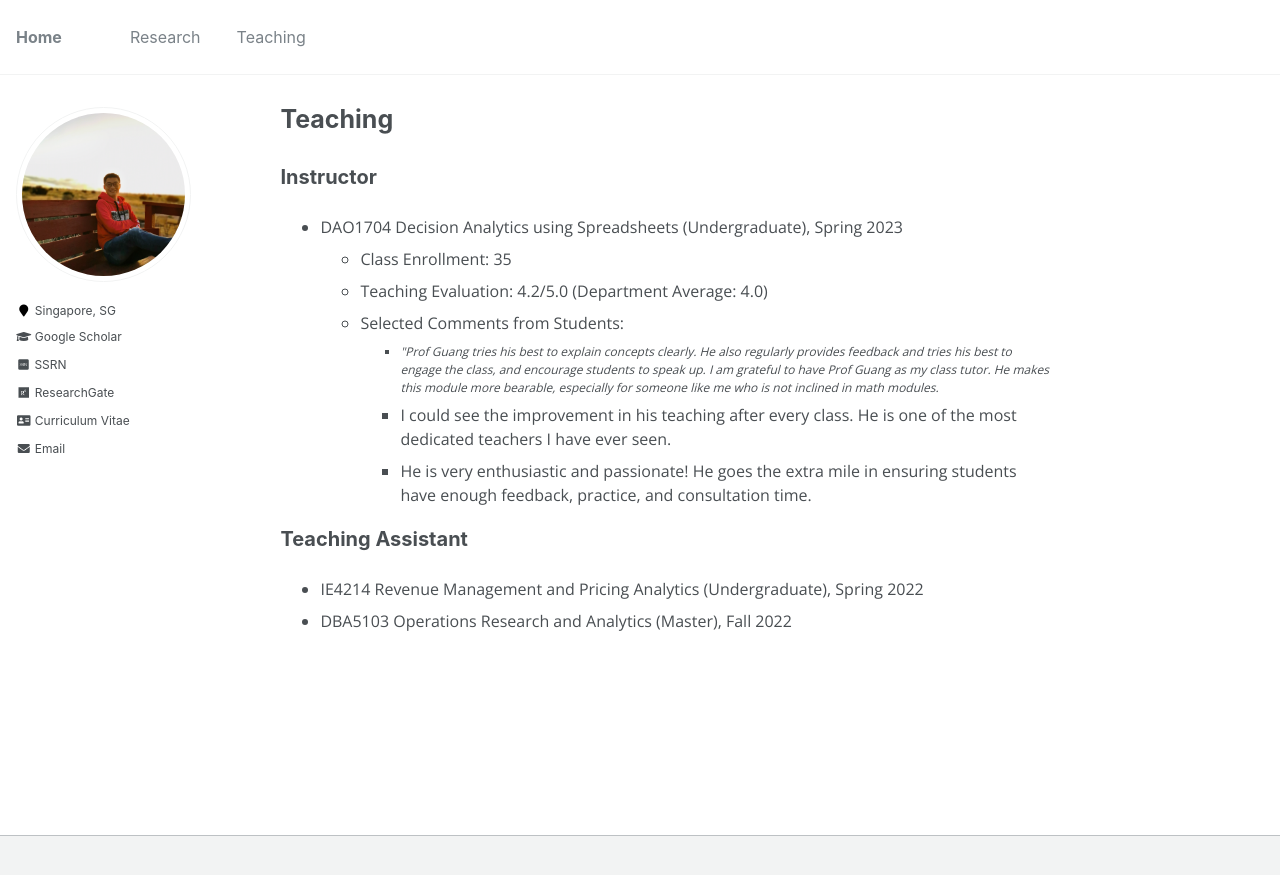
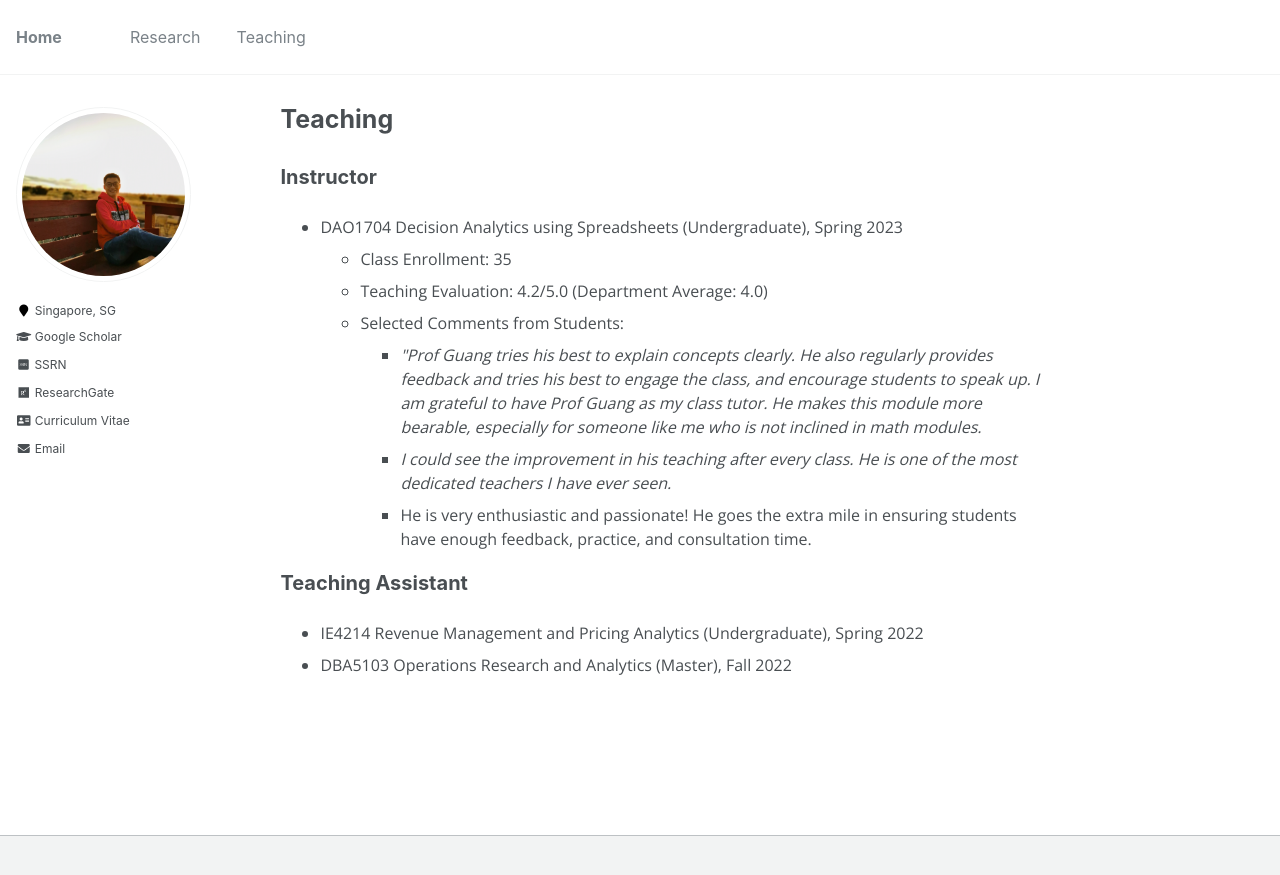
Before and after one commit to gcheng-nus/gcheng-nus.github.io, a Jekyll site: the page built from _pages/teaching.md, in a window 1280 px wide. Shown: the top 875 px of the page. Built offline with Jekyll 4.4.1, drawn with Linux system fonts in a browser that asks for light colours; some web fonts are replaced; comment, search, counter and statistics services are not loaded.

Commit message:
update teaching

```diff
--- a/_pages/teaching.md
+++ b/_pages/teaching.md
@@ -19,8 +19,8 @@
 			<li>Teaching Evaluation: 4.2/5.0 (Department Average: 4.0)</li>
 			<li>Selected Comments from Students:</li>
 				<ul>
-					<li style="font-size: 12px"><i>"Prof Guang tries his best to explain concepts clearly. He also regularly provides feedback and tries his best to engage the class, and encourage students to speak up. I am grateful to have Prof Guang as my class tutor. He makes this module more bearable, especially for someone like me who is not inclined in math modules.</i></li>
-					<li>I could see the improvement in his teaching after every class. He is one of the most dedicated teachers I have ever seen.</li>
+					<li style="font-size: 16px"><i>"Prof Guang tries his best to explain concepts clearly. He also regularly provides feedback and tries his best to engage the class, and encourage students to speak up. I am grateful to have Prof Guang as my class tutor. He makes this module more bearable, especially for someone like me who is not inclined in math modules.</i></li>
+					<li><i>I could see the improvement in his teaching after every class. He is one of the most dedicated teachers I have ever seen.</i></li>
 					<li>He is very enthusiastic and passionate! He goes the extra mile in ensuring students have enough feedback, practice, and consultation time.</li>
 				</ul>
 		</ul>
```
